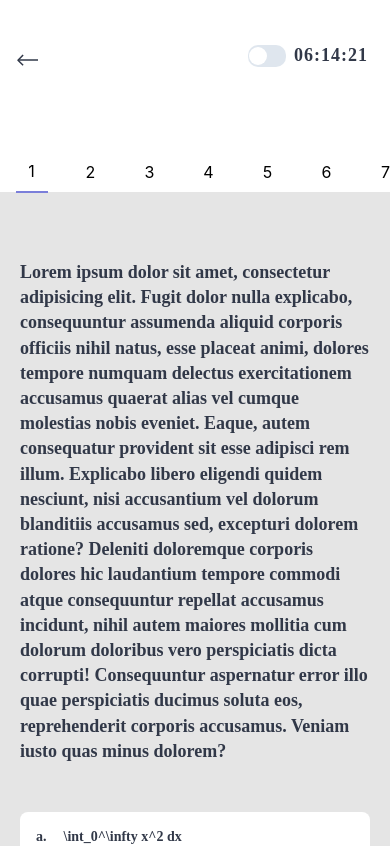
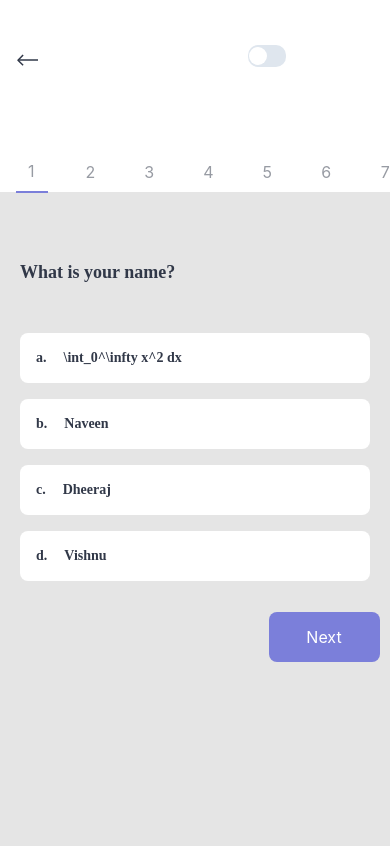
Before and after one commit to naveench909/ulessons-demo, a Next.js app: page / in a window 390 px wide. Shown: the top 846 px of the page. Built offline with nearby package versions, Linux system fonts and the light colour scheme.

Commit message:
adding responsive functionality

```diff
--- a/component/QuestionComponent.js
+++ b/component/QuestionComponent.js
@@ -77,7 +77,11 @@ function QuestionComponent() {
                 </div>
 
                 <div className={styles.btn_cntr}>
-                    <div className={styles.previous_btn} onClick={prevQuestion}>Previous</div>
+                    {curDisplayQues.qid !== 1 ?
+                        (<div className={styles.previous_btn} onClick={prevQuestion}>Previous</div>)
+                        :
+                        null
+                    }
                     {curDisplayQues.qid == questions.length ?
                         (<div className={styles.next_btn} onClick={nextQuestion}>Finish</div>)
                         :
--- a/component/RulerComponent.js
+++ b/component/RulerComponent.js
@@ -52,7 +52,7 @@ const RulerComponentStyles = styled.div`
 
     .ruler_cntr{
         margin-bottom: 5px;
-        margin-right : 90px;
+        /* margin-right : 90px; */
         width: 608px;
         display: flex;
     }
@@ -96,7 +96,17 @@ const RulerComponentStyles = styled.div`
         display:flex;
         justify-content: center;
         /* align-items: center; */
+        /* font-family: Mulish; */
+        /* font-style: normal; */
+        /* font-weight: bold; */
+        /* font-size: 16px; */
+        /* line-height: 100%; */
+        /* identical to box height, or 16px */
 
+        letter-spacing: 0.4px;
+
+        color: #313848;
+        opacity: 0.5;
     }
 
     .highlight{
@@ -129,8 +139,35 @@ const RulerComponentStyles = styled.div`
         .singleID:first-child{
             padding-left: 20px;
         }
+    }
 
+    @media only screen and (max-width: 1025px){
+        .singleID:last-child{
+            padding-right: 208px;
+        }
+    }
 
+    @media only screen and (max-width: 769px){
+        .singleID:last-child{
+            padding-right: 208px;
+        }
+    }
+    @media only screen and (max-width: 426px){
+        .singleID:last-child{
+            padding-right: 85px;
+        }
+    }
+
+    @media only screen and (max-width: 376px){
+        .singleID:last-child{
+            padding-right: 26px;
+        }
+    }
+
+    @media only screen and (max-width: 321px){
+        .singleID:last-child{
+            padding-right: 20px;
+        }
     }
 
 `;
--- a/component/TimerComponent.js
+++ b/component/TimerComponent.js
@@ -8,7 +8,7 @@ function TimerComponent() {
     const[timerMinutes, setTimerMinutes] = useState();
     const[timerSeconds, setTimerSeconds] = useState();
 
-    const[showTimer, setShowTimer] = useState(true);
+    const[showTimer, setShowTimer] = useState(false);
 
     let interval ;
 
--- a/data/questionArray.js
+++ b/data/questionArray.js
@@ -1,7 +1,8 @@
 export const questionList = [
     {
         qid:1,
-        questionTitle: "Lorem ipsum dolor sit amet, consectetur adipisicing elit. Fugit dolor nulla explicabo, consequuntur assumenda aliquid corporis officiis nihil natus, esse placeat animi, dolores tempore numquam delectus exercitationem accusamus quaerat alias vel cumque molestias nobis eveniet. Eaque, autem consequatur provident sit esse adipisci rem illum. Explicabo libero eligendi quidem nesciunt, nisi accusantium vel dolorum blanditiis accusamus sed, excepturi dolorem ratione? Deleniti doloremque corporis dolores hic laudantium tempore commodi atque consequuntur repellat accusamus incidunt, nihil autem maiores mollitia cum dolorum doloribus vero perspiciatis dicta corrupti! Consequuntur aspernatur error illo quae perspiciatis ducimus soluta eos, reprehenderit corporis accusamus. Veniam iusto quas minus dolorem?",
+        // questionTitle: "Lorem ipsum dolor sit amet, consectetur adipisicing elit. Fugit dolor nulla explicabo, consequuntur assumenda aliquid corporis officiis nihil natus, esse placeat animi, dolores tempore numquam delectus exercitationem accusamus quaerat alias vel cumque molestias nobis eveniet. Eaque, autem consequatur provident sit esse adipisci rem illum. Explicabo libero eligendi quidem nesciunt, nisi accusantium vel dolorum blanditiis accusamus sed, excepturi dolorem ratione? Deleniti doloremque corporis dolores hic laudantium tempore commodi atque consequuntur repellat accusamus incidunt, nihil autem maiores mollitia cum dolorum doloribus vero perspiciatis dicta corrupti! Consequuntur aspernatur error illo quae perspiciatis ducimus soluta eos, reprehenderit corporis accusamus. Veniam iusto quas minus dolorem?",
+        questionTitle:"What is your name?",
         optionArray:[
             {
                 oid: 1,
--- a/pages/_document.js
+++ b/pages/_document.js
@@ -51,16 +51,16 @@ export default class MyDocument extends Document {
     return (
       <Html>
         <Head>
-          <link rel="stylesheet" href="https://cdn.jsdelivr.net/npm/katex@0.12.0/dist/katex.min.css" integrity="sha384-AfEj0r4/OFrOo5t7NnNe46zW/tFgW6x/bCJG8FqQCEo3+Aro6EYUG4+cU+KJWu/X" crossorigin="anonymous" />
+          <link rel="stylesheet" href="https://cdn.jsdelivr.net/npm/katex@0.12.0/dist/katex.min.css" integrity="sha384-AfEj0r4/OFrOo5t7NnNe46zW/tFgW6x/bCJG8FqQCEo3+Aro6EYUG4+cU+KJWu/X" crossOrigin="anonymous" />
 
           {/* <!-- The loading of KaTeX is deferred to speed up page rendering --> */}
-          <script defer src="https://cdn.jsdelivr.net/npm/katex@0.12.0/dist/katex.min.js" integrity="sha384-g7c+Jr9ZivxKLnZTDUhnkOnsh30B4H0rpLUpJ4jAIKs4fnJI+sEnkvrMWph2EDg4" crossorigin="anonymous"></script>
+          <script defer src="https://cdn.jsdelivr.net/npm/katex@0.12.0/dist/katex.min.js" integrity="sha384-g7c+Jr9ZivxKLnZTDUhnkOnsh30B4H0rpLUpJ4jAIKs4fnJI+sEnkvrMWph2EDg4" crossOrigin="anonymous"></script>
 
           {/* <!-- To automatically render math in text elements, include the auto-render extension: --> */}
-          <script defer src="https://cdn.jsdelivr.net/npm/katex@0.12.0/dist/contrib/auto-render.min.js" integrity="sha384-mll67QQFJfxn0IYznZYonOWZ644AWYC+Pt2cHqMaRhXVrursRwvLnLaebdGIlYNa" crossorigin="anonymous"
-              onload="renderMathInElement(document.body);"></script>
+          <script defer src="https://cdn.jsdelivr.net/npm/katex@0.12.0/dist/contrib/auto-render.min.js" integrity="sha384-mll67QQFJfxn0IYznZYonOWZ644AWYC+Pt2cHqMaRhXVrursRwvLnLaebdGIlYNa" crossOrigin="anonymous"
+              onLoad="renderMathInElement(document.body);"></script>
 
-          <title>My page</title>
+
           {/* Step 5: Output the styles in the head  */}
           {this.props.styleTags}
         </Head>
--- a/styles/Header.module.css
+++ b/styles/Header.module.css
@@ -38,3 +38,9 @@
     margin: 30px 22px 0px 0px;
   }
 }
+
+@media only screen and (max-width: 425px) {
+}
+
+@media only screen and (max-width: 320px) {
+}
--- a/styles/QuestionComponent.module.css
+++ b/styles/QuestionComponent.module.css
@@ -6,7 +6,7 @@
 
 .question_body {
   margin-top: 48px;
-  margin-right: 90px;
+  /* margin-right: 90px; */
   width: 608px;
 }
 
@@ -52,10 +52,14 @@
 
 .highlight {
   background-color: #f9ad6d;
-  /* border: 2px solid black; */
 }
 
 .btn_cntr {
+  position: relative;
+  width: 100%;
+  /* top: 31px; */
+  /* bottom: 31px; */
+  height: 50px;
   margin-top: 31px;
   margin-bottom: 31px;
   display: flex;
@@ -64,6 +68,10 @@
 }
 
 .previous_btn {
+  position: absolute;
+  top: 0px;
+  left: 0px;
+  /* margin-bottom: 31px; */
   width: 162px;
   height: 50px;
   border: 2px solid #313848;
@@ -75,6 +83,11 @@
 }
 
 .next_btn {
+  position: absolute;
+  top: 0px;
+  right: 0px;
+  left: 82%;
+  /* margin-bottom: 31px; */
   width: 111px;
   height: 50px;
   background-color: #7b7fda;
@@ -85,13 +98,17 @@
   align-items: center;
   cursor: pointer;
 }
+
 @media only screen and (max-width: 1000px) {
   .question_body {
     margin-right: 0px;
   }
+
+  .next_btn {
+  }
 }
 
-@media only screen and (max-width: 600px) {
+@media only screen and (max-width: 700px) {
   .main_container {
     padding: 20px;
   }
@@ -99,4 +116,29 @@
     margin-right: 0px;
     width: 100%;
   }
+
+  .btn_cntr {
+    width: 100%;
+  }
+  .next_btn {
+    left: 76%;
+  }
 }
+
+@media only screen and (max-width: 426px) {
+  .next_btn {
+    left: 71%;
+  }
+}
+
+@media only screen and (max-width: 376px) {
+  .next_btn {
+    left: 67%;
+  }
+}
+
+@media only screen and (max-width: 320px) {
+  .next_btn {
+    left: 61%;
+  }
+}
```
